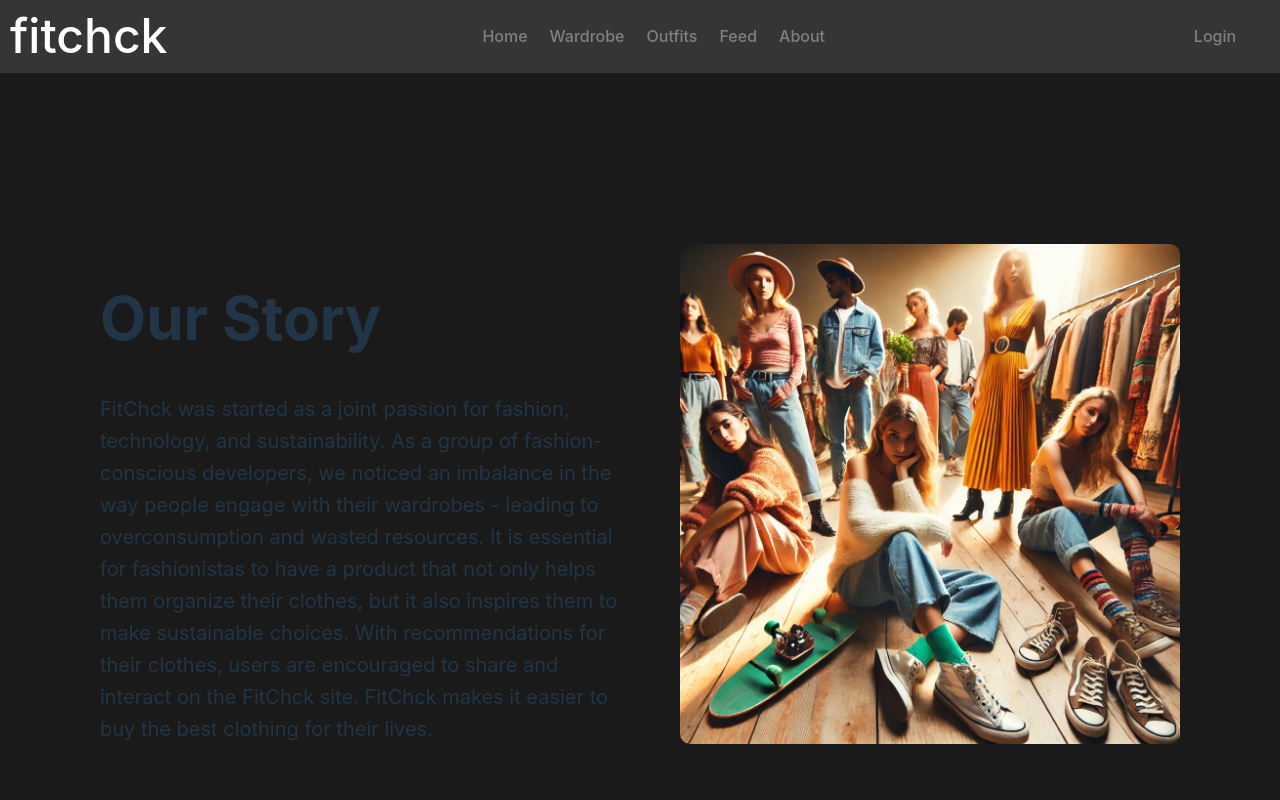
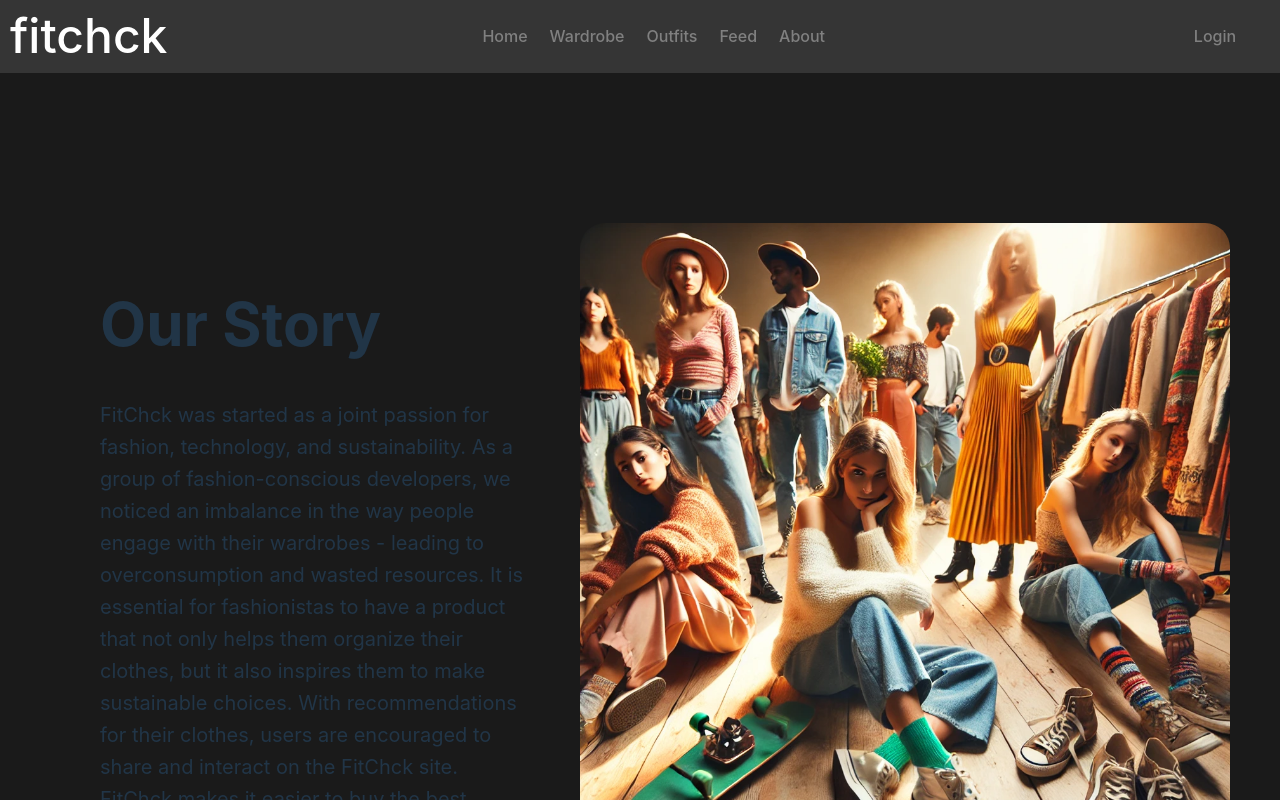
Before and after one commit to dwu006/fashionapp, a React (Vite) app: page /about in a window 1280 px wide. Built offline with nearby package versions, Linux system fonts and the light colour scheme.

Commit message:
Fixed about us page to have same margins as home page

```diff
--- a/src/styles/AboutPage.css
+++ b/src/styles/AboutPage.css
@@ -6,7 +6,7 @@
     flex-direction: column;
     align-items: center;
     padding: 50px 100px;
-    max-width: 1200px;
+    max-width: 100%;
     margin: auto;
 }
 
@@ -19,6 +19,8 @@
     justify-content: space-between;
     gap: 50px;
     margin: 100px 0;
+    padding: 0 100px;
+    width: 100%;
 }
 
 .section-heading {
@@ -33,7 +35,7 @@
     display: flex;
     flex-direction: column;
     justify-content: center;
-    max-width: 50%;
+    max-width: none;
 }
 
 .text-content p {
@@ -42,10 +44,10 @@
 }
 
 .section-image {
-    width: 50%;
-    max-width: 500px;
-    border-radius: 10px;
+    width: 650px;
+    border-radius: 25px;
     object-fit: cover;
+    flex-shrink: 0;
 }
 
 /* ============================
@@ -106,12 +108,13 @@
    ============================ */
 @media (max-width: 768px) {
     .about-container {
-        padding: 30px 50px;
+        padding: 30px 20px;
     }
 
     .section {
         flex-direction: column;
         text-align: center;
+        padding: 0 20px;
     }
 
     .text-content,
```
